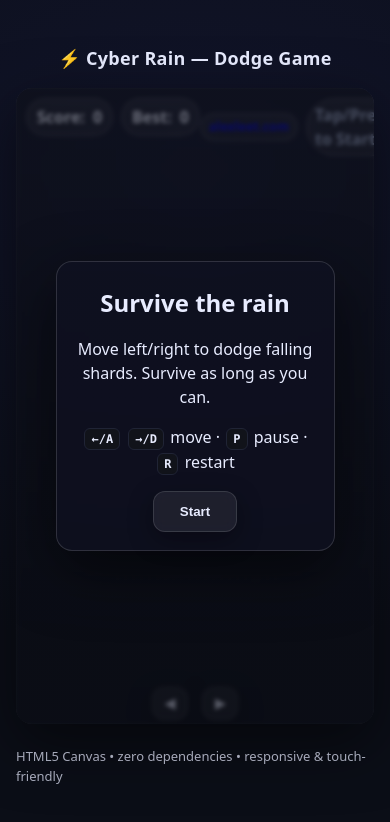
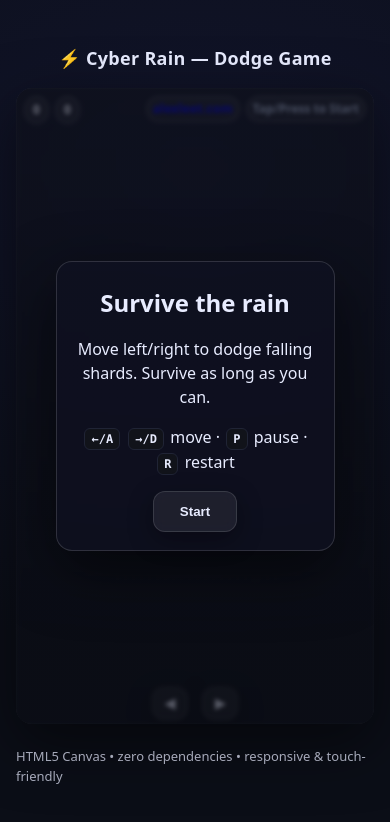
Before and after one commit to AlexLeetDev/dodge-rain, a plain HTML site: page src/index.html in a window 390 px wide. Drawn offline with Linux system fonts and the light colour scheme.

Commit message:
feat: mobile paddle fix + HUD fits top row on phones

```diff
--- a/docs/styles.css
+++ b/docs/styles.css
@@ -111,6 +111,38 @@ canvas{
   .watermark{ font-size: 12px; padding: 3px 8px; }
 }
 
+/* --- Mobile HUD compaction: keep everything on one top row --- */
+@media (max-width: 700px){
+  .hud{
+    padding: 8px;
+    gap: 6px;            /* small gaps so pills fit */
+    flex-wrap: nowrap;   /* force one line */
+  }
+  .left, .right{
+    gap: 6px;
+  }
+  /* Shrink pills slightly */
+  .hud .pill{
+    padding: 4px 8px;
+    font-size: 12px;
+  }
+  .hud .pill.small{
+    padding: 3px 6px;
+  }
+  /* Hide labels to save width: show just the numbers */
+  .hud .label{
+    display: none;
+  }
+  /* Prevent long domains from pushing to a new line */
+  .watermark{
+    max-width: 34vw;
+    white-space: nowrap;
+    overflow: hidden;
+    text-overflow: ellipsis;
+    pointer-events: auto; /* stays clickable, HUD has pointer-events:none */
+  }
+}
+
 /* -------- Mobile Controls -------- */
 .btnbar{
   position: absolute;
--- a/src/index.html
+++ b/src/index.html
@@ -17,8 +17,8 @@
             <!-- HUD -->
             <div class="hud" aria-hidden="true">
                 <div class="left">
-                    <div class="pill">Score: <span id="score">0</span></div>
-                    <div class="pill">Best: <span id="best">0</span></div>
+                    <div class="pill"><span class="label">Score:</span> <span id="score">0</span></div>
+                    <div class="pill"><span class="label">Best:</span> <span id="best">0</span></div>
                 </div>
                 <div class="right">
                     <!-- Watermark -->
--- a/src/main.js
+++ b/src/main.js
@@ -16,7 +16,7 @@
 
   // --- Optional: motion trails (afterimage) ---
   const TRAIL_COLOR = 'rgba(11,14,23,0.24)';  // higher alpha = shorter trails
-  let TRAILS_ON = false; // flip to true if you want the effect on by default
+  let TRAILS_ON = false; // press V to toggle while testing
 
   // Game state
   const state = {
@@ -34,14 +34,14 @@
 
   // --- Mobile/portrait tuning ---
   let SPEED_MULT = 1;   // scales shard falling speed
-  let SPAWN_MULT = 1;   // scales spawn interval (>1 = slower spawns)
+  let SPAWN_MULT = 1;   // scales spawn interval (>1 = fewer spawns)
 
   function tuneForLayout() {
     const rect = board.getBoundingClientRect();
     const portrait = rect.height >= rect.width;
 
     if (portrait) {
-      // Bigger, slightly higher player for phone portrait
+      // Bigger & slightly higher paddle in portrait
       player.w = 0.14;        // was 0.08
       player.h = 0.035;       // was 0.03
       player.y = 0.88;        // was 0.92
@@ -62,15 +62,16 @@
     }
   }
 
-  // Resize to CSS size (DPR-aware)
+  // Resize to CSS size (DPR-aware) — use identity transform (fix for mobile)
   function fit(){
     const rect = board.getBoundingClientRect();
-    canvas.width = Math.round(rect.width * dpr);
+    canvas.width  = Math.round(rect.width  * dpr);
     canvas.height = Math.round(rect.height * dpr);
-    // Map drawing to CSS pixels so we can use canvas.width/height safely
-    ctx.setTransform(canvas.width/rect.width, 0, 0, canvas.height/rect.height, 0, 0);
 
-    // ✅ apply portrait/desktop tuning whenever layout changes
+    // ✅ Identity transform; draw using device pixels in helpers
+    ctx.setTransform(1, 0, 0, 1, 0, 0);
+
+    // Apply portrait/desktop gameplay tuning
     tuneForLayout();
   }
   new ResizeObserver(fit).observe(board);
@@ -79,11 +80,17 @@
   // Input
   window.addEventListener('keydown', e=>{
     if(e.repeat) return;
+
     if(e.code==='ArrowLeft' || e.code==='KeyA') keys.add('left');
     if(e.code==='ArrowRight' || e.code==='KeyD') keys.add('right');
+
     if(e.code==='KeyP'){ state.paused=!state.paused; $status.textContent = state.paused?'Paused':'Engaged'; }
     if(e.code==='KeyR'){ if(state.over) start(); }
-    // Optional: toggle trails quickly with V
+
+    // Start with Enter/Space if not started or after game over
+    if((e.code==='Enter' || e.code==='Space') && (!state.started || state.over)) start();
+
+    // Visual toggle: trails
     if(e.code==='KeyV'){ TRAILS_ON = !TRAILS_ON; $status.textContent = TRAILS_ON ? 'Trails On' : 'Trails Off'; }
   });
   window.addEventListener('keyup', e=>{
@@ -103,6 +110,8 @@
 
   // Start
   startBtn.addEventListener('click', start);
+  // Start if user clicks/taps the dim overlay background
+  overlay.addEventListener('click', (e) => { if (e.target.id === 'overlay') start(); });
   board.addEventListener('pointerdown', ()=>{ if(!state.started || state.over) start(); });
 
   function start(){
@@ -124,7 +133,7 @@
       y: -0.12,
       w, h: rand(0.03, 0.06),
       // ✅ use SPEED_MULT so phones feel fairer
-      vy: (rand(0.45, 0.75) * SPEED_MULT) + Math.min(0.6, state.score*0.0008*SPEED_MULT),
+      vy: (rand(0.45, 0.75) * SPEED_MULT) + Math.min(0.6, state.score*0.0008 * SPEED_MULT),
       rot: rand(0, Math.PI*2),
       vr: rand(-2.5, 2.5),
       glow: `rgba(255,158,100,${rand(0.6,0.9)})`
--- a/src/styles.css
+++ b/src/styles.css
@@ -111,6 +111,38 @@ canvas{
   .watermark{ font-size: 12px; padding: 3px 8px; }
 }
 
+/* --- Mobile HUD compaction: keep everything on one top row --- */
+@media (max-width: 700px){
+  .hud{
+    padding: 8px;
+    gap: 6px;            /* small gaps so pills fit */
+    flex-wrap: nowrap;   /* force one line */
+  }
+  .left, .right{
+    gap: 6px;
+  }
+  /* Shrink pills slightly */
+  .hud .pill{
+    padding: 4px 8px;
+    font-size: 12px;
+  }
+  .hud .pill.small{
+    padding: 3px 6px;
+  }
+  /* Hide labels to save width: show just the numbers */
+  .hud .label{
+    display: none;
+  }
+  /* Prevent long domains from pushing to a new line */
+  .watermark{
+    max-width: 34vw;
+    white-space: nowrap;
+    overflow: hidden;
+    text-overflow: ellipsis;
+    pointer-events: auto; /* stays clickable, HUD has pointer-events:none */
+  }
+}
+
 /* -------- Mobile Controls -------- */
 .btnbar{
   position: absolute;
```
Also changed, not shown: docs/index.html (+2 -2 lines), docs/main.js (+19 -10 lines).
